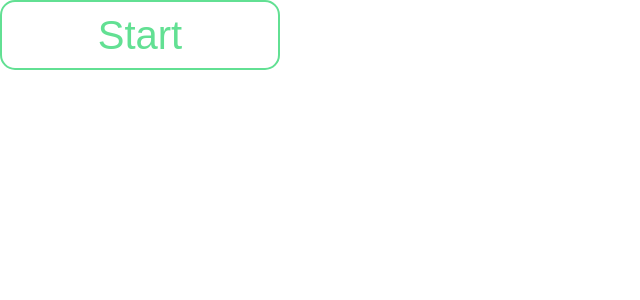
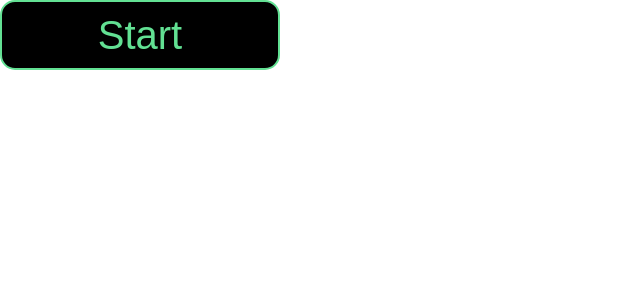
Before and after one commit to BrennoProjects/magic-counter, a React (Vite) app: page / in a window 1280 px wide. Shown: the top 300 px of the page, without its empty margins (0-640 px from the left). Built offline with nearby package versions, Linux system fonts and the light colour scheme.

Commit message:
custom background

```diff
--- a/src/App.tsx
+++ b/src/App.tsx
@@ -7,7 +7,7 @@ function App() {
 
   return (
     <App className="App">
-      <Button >Start</Button>
+      <Button background={'#000000'}>Start</Button>
     </App>
   )
 }
--- a/src/components/button/index.tsx
+++ b/src/components/button/index.tsx
@@ -4,11 +4,12 @@ import  * as S  from "./styled";
 interface ButtonProps {
   children: string | JSX.Element;
   border?: boolean;
+  background?: string;
 }
 
 const Button: FC<ButtonProps> = (props) => {
-  const {children, border=true} = props
-  return <S.WrapperButton border={border}>{children}</S.WrapperButton>;
+  const {children, border=true, background='transparent'} = props
+  return <S.WrapperButton border={border} background={background}>{children}</S.WrapperButton>;
 };
 
 export default Button;
--- a/src/components/button/styled.ts
+++ b/src/components/button/styled.ts
@@ -1,7 +1,8 @@
 import styled from "styled-components";
 
 interface WrapperButton {
-  border: boolean
+  border: boolean;
+  background: string;
 }
 
 export const WrapperButton = styled.button<WrapperButton>`
@@ -11,7 +12,7 @@ border-style: ${({border})=> border ? 'solid' : 'none'};
 border-radius: 15px;
 font-size: 40px;
 color: #62E093;
-background-color: transparent;
+background-color: ${({background})=> background};
 height: 70px;
 width: 280px;
 `
```
